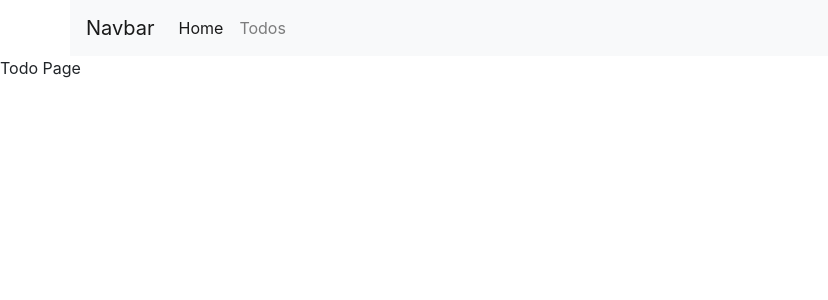
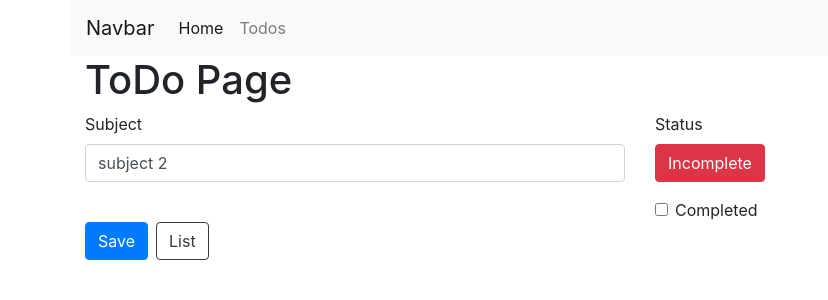
Before and after one commit to ddingjo/vuejsStudy, a Vue app: page /todos/1 in a window 1280 px wide. Shown: the top 300 px of the page, without its empty margins (0-828 px from the left). Built offline with nearby package versions, Linux system fonts and the light colour scheme; data requests are answered from the project's data file.

Commit message:
Add Todo Detail Page

```diff
--- a/db.json
+++ b/db.json
@@ -161,7 +161,7 @@
       "id": 32
     },
     {
-      "subject": "subject 33",
+      "subject": "subject 33 수정됨11",
       "completed": false,
       "id": 33
     },
@@ -171,9 +171,19 @@
       "completed": false
     },
     {
-      "subject": "123123",
+      "subject": "123123 editer",
       "id": 35,
-      "completed": false
+      "completed": false,
+      "todo": {
+        "subject": "123123",
+        "id": 35,
+        "completed": true,
+        "todo": {
+          "subject": "123123",
+          "id": 35,
+          "completed": true
+        }
+      }
     },
     {
       "subject": "move",
--- a/src/App.vue
+++ b/src/App.vue
@@ -10,7 +10,9 @@
         </li>
       </ul>
     </nav>
-  <router-view />
+  <div class="container">
+    <router-view />
+  </div>
 </template>
 
 <script>
--- a/src/components/TodoList.vue
+++ b/src/components/TodoList.vue
@@ -1,7 +1,7 @@
 <template>
     <div v-if="!todos.length">Todo List Done</div>
     <div class="card mt-2" v-for="(todo, index) in todos" :key="todo.id">
-        <div class="card-body p-2 d-flex align-items-center" @click="moveToPage(todo.id)">
+        <div class="card-body p-2 d-flex align-items-center" @click="moveToDetail(todo.id)">
             <div class="form-check flex-grow-1">
 
                 <input
@@ -39,8 +39,7 @@ export default {
         const deleteTodo = (index) => {
             emit('delete-todo', index)
         }
-        const moveToPage = (todoId) => {
-            console.log(todoId);
+        const moveToDetail = (todoId) => {
             //router.push('/todos/' + todoId);
             router.push({
                 name: 'Todo',
@@ -52,7 +51,7 @@ export default {
         return {
             toggleTodo,
             deleteTodo,
-            moveToPage,
+            moveToDetail,
         }
 
     }
--- a/src/pages/todos/_id.vue
+++ b/src/pages/todos/_id.vue
@@ -1,19 +1,92 @@
 <template>
-    <div>
-        Todo Page
+    <h1>ToDo Page</h1>
+    <div v-if="isLoading" class="text-center">
+        Loading...
     </div>
+    <form v-else @submit.prevent="onSave">
+        <div class="row">
+            <div class="col-6">
+                <div class="form-group">
+                    <label>Subject</label>
+                    <input type="text" class="form-control" v-model="todo.subject">
+                </div>
+            </div>
+            <div class="col-6">
+                <div class="form-group">
+                    <label>Status</label>
+                    <div>
+                        <button
+                            type="button"
+                            class="btn"
+                            :class="todo.completed ? 'btn-success' : 'btn-danger'"
+                            @click="toggleTodoStatus"
+                        >
+                            {{ todo.completed ? 'Completed' : 'Incomplete' }}
+                        </button>
+                    </div>
+                </div>
+                <div class="form-check">
+                    <input class="form-check-input" type="checkbox" id="completedCheck" v-model="todo.completed">
+                    <label class="form-check-label" for="completedCheck">
+                        Completed
+                    </label>
+                </div>
+            </div>
+        </div>
+        <button type="submit" class="btn btn-primary">Save</button>
+        <button type="reset" class="btn btn-outline-dark ml-2" @click="moveTodoList">List</button>
+    </form>
 </template>
 <script>
-import {useRoute} from 'vue-router';
+import { useRoute, useRouter } from 'vue-router';
+import axios from 'axios'
+import { ref } from 'vue'
+
 export default {
     setup() {
         const route = useRoute();
+        const router = useRouter();
+        const todo = ref(null);
 
-        console.log(route.params.id);
+        const isLoading = ref(true);
+        const toggleTodoStatus = () => {
+            todo.value.completed = !todo.value.completed;
+        }
+        const moveTodoList = () => {
+            router.push({
+                name: 'Todos',
+            })
+        }
+        const getTodo = async () => {
+            const res = await axios.get(`http://localhost:3000/todos/${route.params.id}`)
+            todo.value = res.data;
+            isLoading.value = false;
+        }
+
+        getTodo();
+
+        const onSave = async () => {
+            const id = route.params.id;
+            try {
+                const res = await axios.patch(`http://localhost:3000/todos/${id}`, {
+                    completed: todo.value.completed,
+                    subject: todo.value.subject
+                })
+                todo.value = res.data;
+            } catch (err) {
+                err.value = "deleteTodo: " + err;
+            }
+        }
+
+        return {
+            todo,
+            isLoading,
+            onSave,
+            toggleTodoStatus,
+            moveTodoList,
+        }
     }
 
 }
 </script>
-<style>
-
-</style>
+<style></style>
--- a/src/pages/todos/index.vue
+++ b/src/pages/todos/index.vue
@@ -1,6 +1,5 @@
 <template>
-    <router-view />
-    <div class="container">
+    <div>
       <h2>To-Do List</h2>
       <input
         class="form-control"
```
